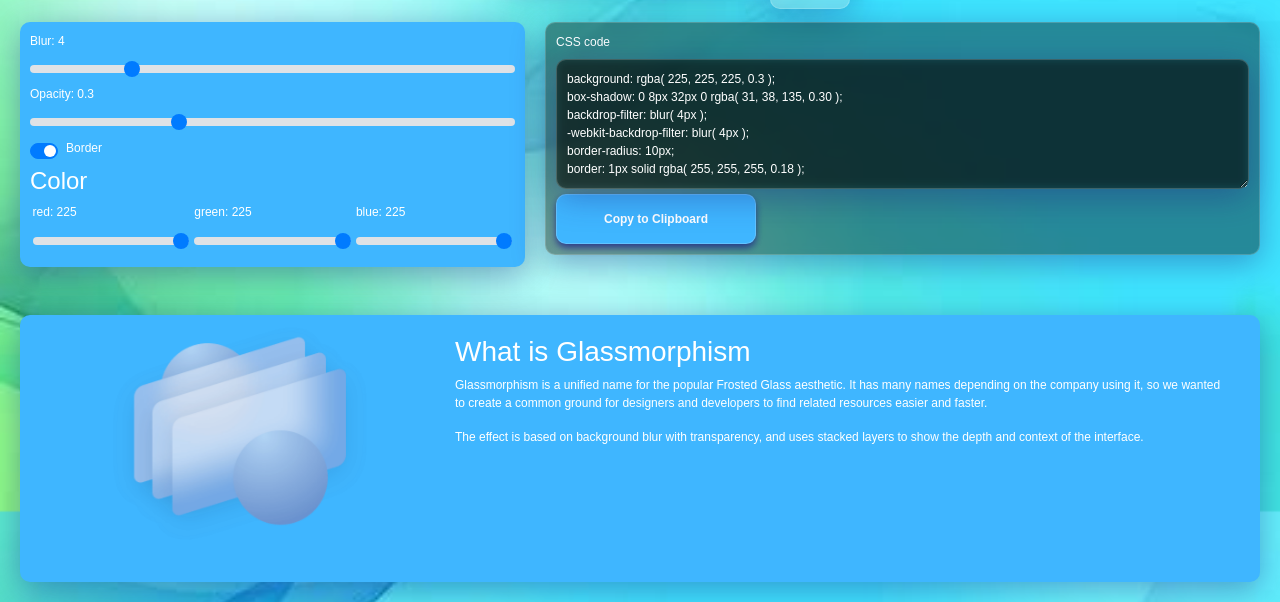
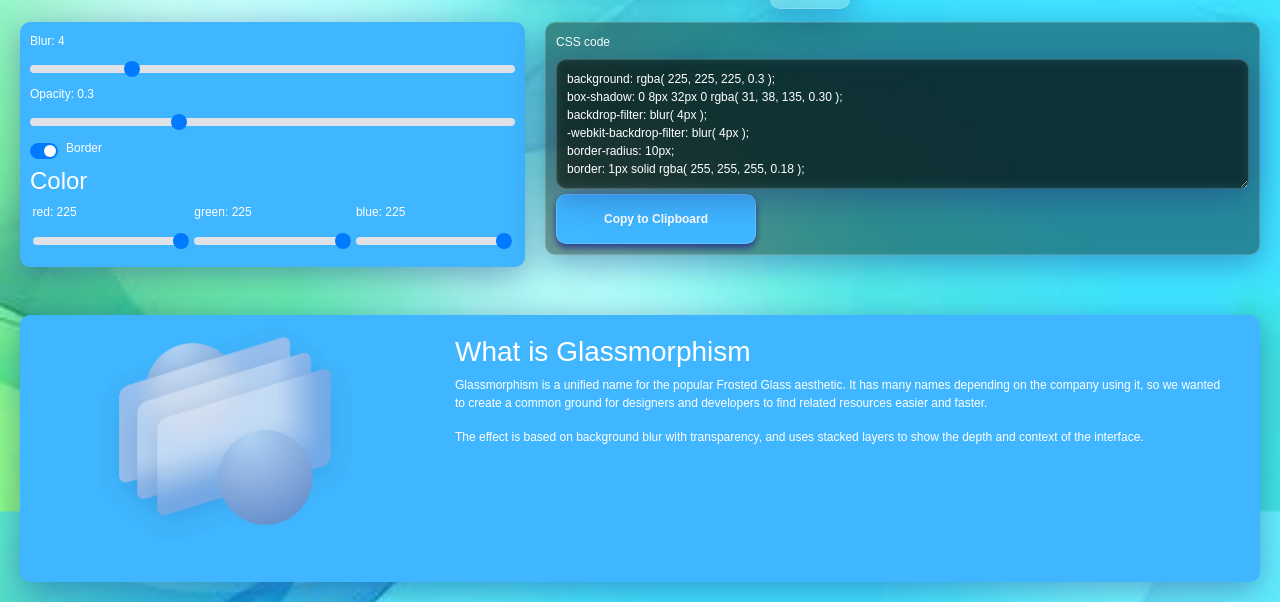
Before and after one commit to hind-sagar-biswas/glassCSS, a plain HTML site: page index.html in a window 1280 px wide. Shown: the part 391-993 px from the top of the page. Drawn offline with nearby package versions, Linux system fonts and the light colour scheme.

Commit message:
Update index.html

```diff
--- a/index.html
+++ b/index.html
@@ -107,7 +107,7 @@ code</label>
 			<div class="flex cont">
 				<div class="col-md-4 pad">
 					<center>
-						<img width="270px" style="margin-top:-30px;" src="gmillustration.png" alt="3D Glasses">
+						<img width="270px" style="margin:-30px 0 0 -30px;" src="gmillustration.png" alt="3D Glasses">
 					</center>
 				</div>
 				<div class="col-md-8">
```
